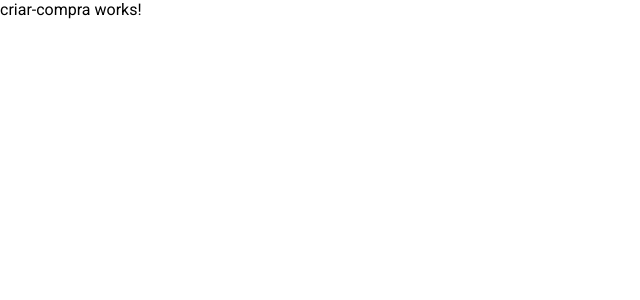
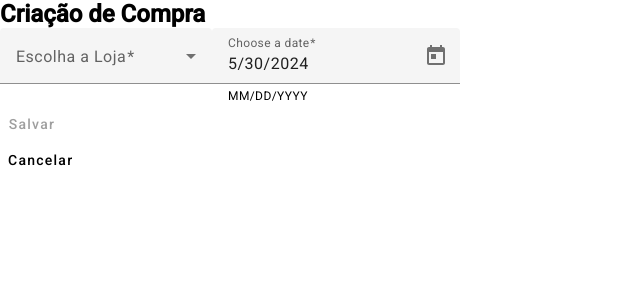
Before and after one commit to D8989/projeto_cg_manager, an Angular app: page /compra/criacao in a window 1280 px wide. Shown: the top 300 px of the page, without its empty margins (0-640 px from the left). Built offline with nearby package versions, Linux system fonts and the light colour scheme.

Commit message:
tela parcial da criação de compra

```diff
--- a/src/app/compra/compra.service.ts
+++ b/src/app/compra/compra.service.ts
@@ -120,6 +120,20 @@ export class CompraService {
     return '';
   }
 
+  checkLojaSelectForm(f: FormControl<string | null>): string {
+    if (f.hasError('required')) {
+      return 'Deve selecionar a loja';
+    }
+    return '';
+  }
+
+  checkDataForm(f: FormControl<Date | null>): string {
+    if (f.hasError('required')) {
+      return 'Deve informar o dia da compra';
+    }
+    return '';
+  }
+
   getFormasPagamento(): IFormaPagamento[] {
     return [
       { value: 'DINHEIRO', viewValue: 'dinheiro' },
--- a/src/app/compra/criar-compra/criar-compra.component.html
+++ b/src/app/compra/criar-compra/criar-compra.component.html
@@ -1 +1,31 @@
-<p>criar-compra works!</p>
+<h1>Criação de Compra</h1>
+
+<mat-form-field>
+  <mat-label>Escolha a Loja</mat-label>
+  <mat-select
+    [formControl]="lojaSelectForm"
+    (blur)="checkLojaSelectedForm()"
+    required
+  >
+    <mat-option *ngFor="let l of lojas" [value]="l.id">{{ l.nome }}</mat-option>
+  </mat-select>
+  <mat-error *ngIf="lojaSelectForm.invalid">{{
+    erroLojaSeletFormMsg
+  }}</mat-error>
+</mat-form-field>
+
+<mat-form-field>
+  <mat-label>Choose a date</mat-label>
+  <input matInput [matDatepicker]="picker" [formControl]="dataForm" />
+  <mat-hint>MM/DD/YYYY</mat-hint>
+  <mat-datepicker-toggle matIconSuffix [for]="picker"></mat-datepicker-toggle>
+  <mat-datepicker #picker></mat-datepicker>
+</mat-form-field>
+
+<div>
+  <button mat-button (click)="salvar()" [disabled]="isSalvarDissable()">
+    Salvar
+  </button>
+  <br />
+  <button class="botao" mat-button [routerLink]="['/compra']">Cancelar</button>
+</div>
--- a/src/app/compra/criar-compra/criar-compra.component.ts
+++ b/src/app/compra/criar-compra/criar-compra.component.ts
@@ -1,13 +1,59 @@
 import { CommonModule } from '@angular/common';
 import { Component } from '@angular/core';
 import { MaterialModule } from '../../material/material.module';
-import { FormsModule, ReactiveFormsModule } from '@angular/forms';
+import {
+  FormControl,
+  FormsModule,
+  ReactiveFormsModule,
+  Validators,
+} from '@angular/forms';
+import { RouterModule } from '@angular/router';
+import { provideNativeDateAdapter } from '@angular/material/core';
+import { CompraService } from '../compra.service';
 
 @Component({
   selector: 'app-criar-compra',
   standalone: true,
-  imports: [CommonModule, MaterialModule, FormsModule, ReactiveFormsModule],
+  providers: [provideNativeDateAdapter()],
+  imports: [
+    CommonModule,
+    MaterialModule,
+    FormsModule,
+    ReactiveFormsModule,
+    RouterModule,
+  ],
   templateUrl: './criar-compra.component.html',
   styleUrl: './criar-compra.component.css',
 })
-export class CriarCompraComponent {}
+export class CriarCompraComponent {
+  protected lojas: any[] = [
+    { id: 1, nome: 'loja 1' },
+    { id: 2, nome: 'loja 2' },
+  ];
+
+  protected lojaSelectForm = new FormControl('', [Validators.required]);
+  protected erroLojaSeletFormMsg = '';
+
+  protected dataForm = new FormControl(new Date(), [Validators.required]);
+  protected erroDataFormMsg = '';
+
+  constructor(private compraService: CompraService) {}
+
+  async salvar() {
+    console.log(this.dataForm.value?.toISOString());
+
+    return;
+  }
+
+  isSalvarDissable() {
+    return this.lojaSelectForm.invalid || this.dataForm.invalid;
+  }
+
+  checkLojaSelectedForm() {
+    return this.compraService.checkLojaSelectForm(this.lojaSelectForm);
+  }
+
+  checkDataForm() {
+    return this.compraService.checkDataForm(this.dataForm);
+  }
+}
--- a/src/app/material/material.module.ts
+++ b/src/app/material/material.module.ts
@@ -10,6 +10,7 @@ import { MatFormFieldModule } from '@angular/material/form-field';
 import { MatInputModule } from '@angular/material/input';
 import { MatSelectModule } from '@angular/material/select';
 import { MatDialogModule } from '@angular/material/dialog';
+import { MatDatepickerModule } from '@angular/material/datepicker';
 
 @NgModule({
   imports: [
@@ -24,6 +25,7 @@ import { MatDialogModule } from '@angular/material/dialog';
     MatInputModule,
     MatSelectModule,
     MatDialogModule,
+    MatDatepickerModule,
   ],
   exports: [
     MatButtonModule,
@@ -37,6 +39,7 @@ import { MatDialogModule } from '@angular/material/dialog';
     MatInputModule,
     MatSelectModule,
     MatDialogModule,
+    MatDatepickerModule,
   ],
 })
 export class MaterialModule {}
```
